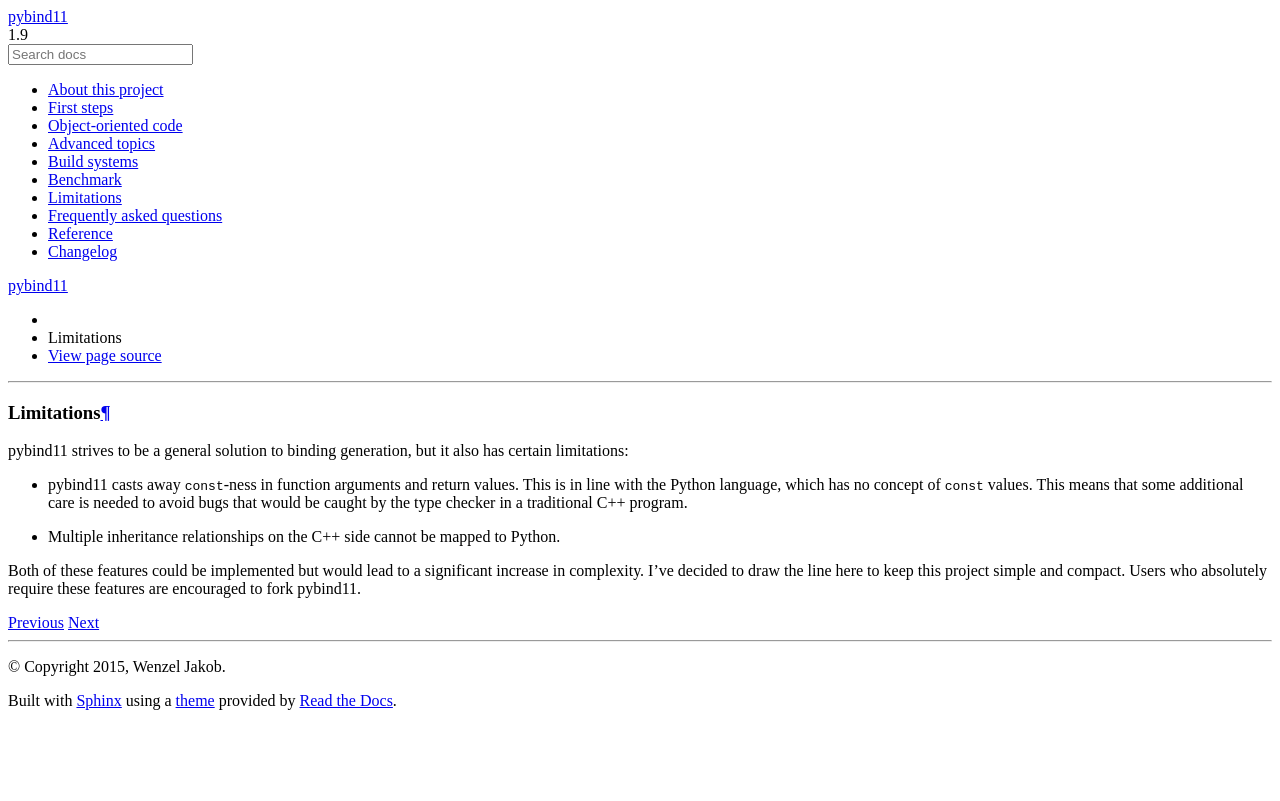
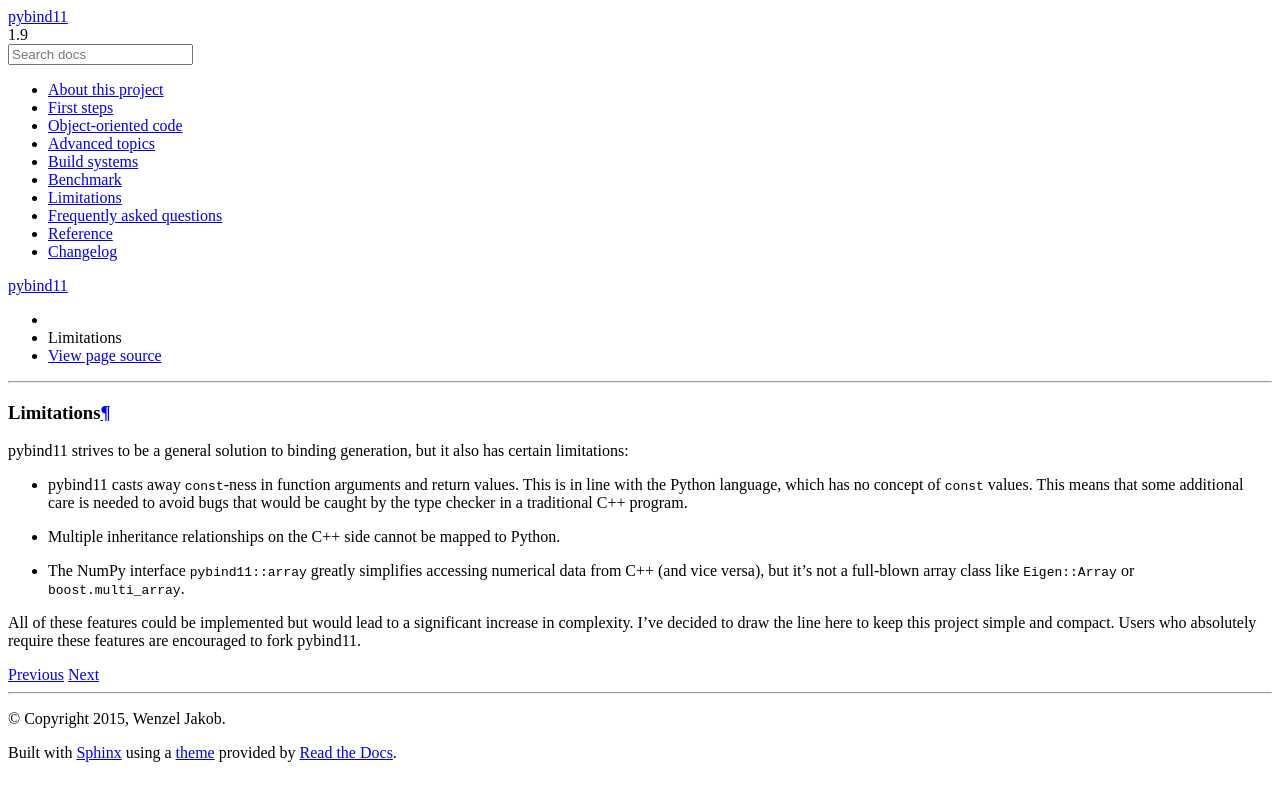
Before and after one commit to pybind/pybind11, a Sphinx documentation site: the page built from docs/limitations.rst, in a window 1280 px wide. Shown: the top 801 px of the page. Built offline with Sphinx 7.4.7 and the Read the Docs theme 2.0.0, drawn with Linux system fonts in a browser that asks for light colours.

Commit message:
updated limitations section

```diff
--- a/docs/limitations.rst
+++ b/docs/limitations.rst
@@ -12,7 +12,11 @@
 - Multiple inheritance relationships on the C++ side cannot be mapped to
   Python.
 
-Both of these features could be implemented but would lead to a significant
+- The NumPy interface ``pybind11::array`` greatly simplifies accessing
+  numerical data from C++ (and vice versa), but it's not a full-blown array
+  class like ``Eigen::Array`` or ``boost.multi_array``.
+
+All of these features could be implemented but would lead to a significant
 increase in complexity. I've decided to draw the line here to keep this project
 simple and compact. Users who absolutely require these features are encouraged
 to fork pybind11.
```
